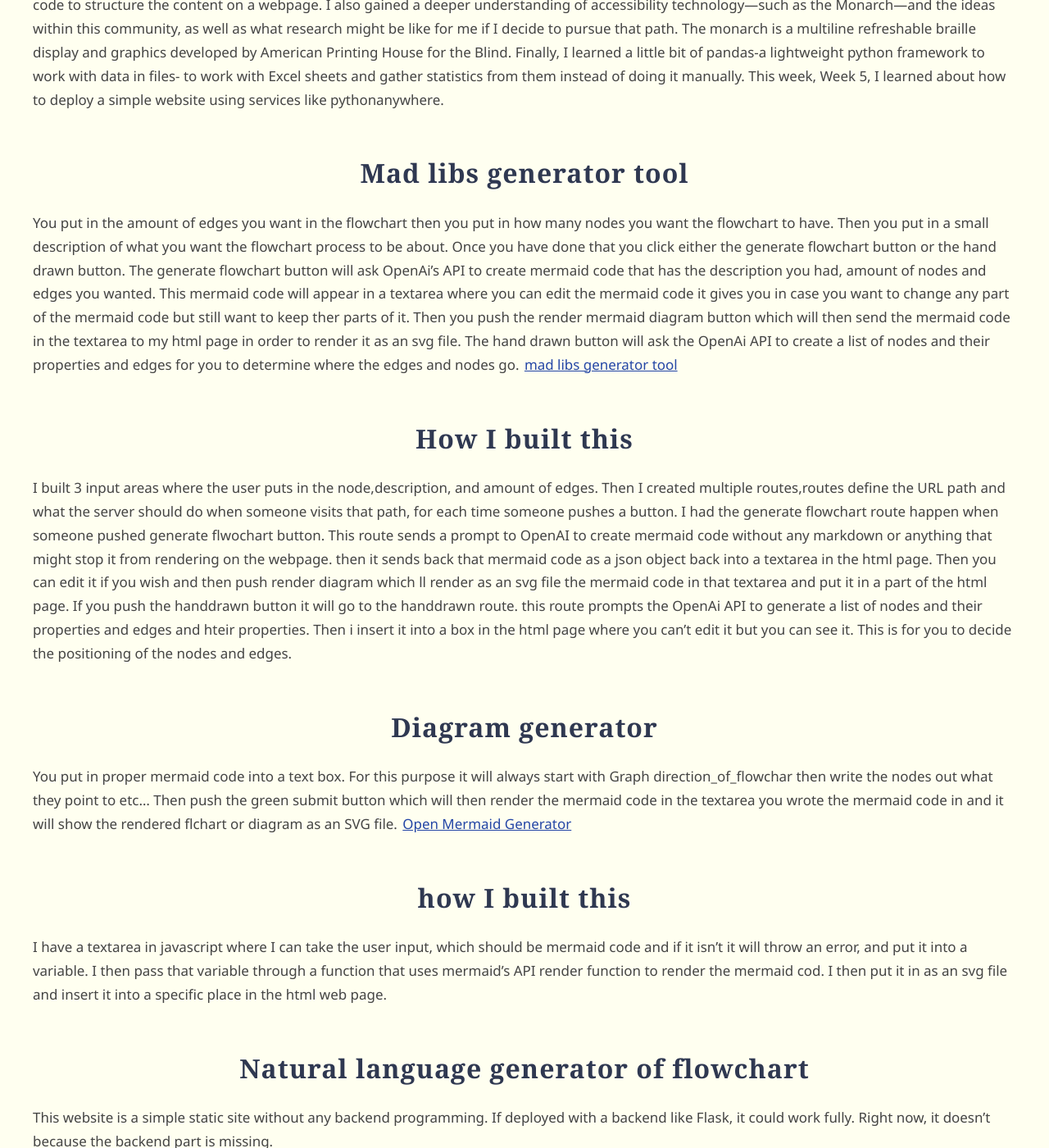
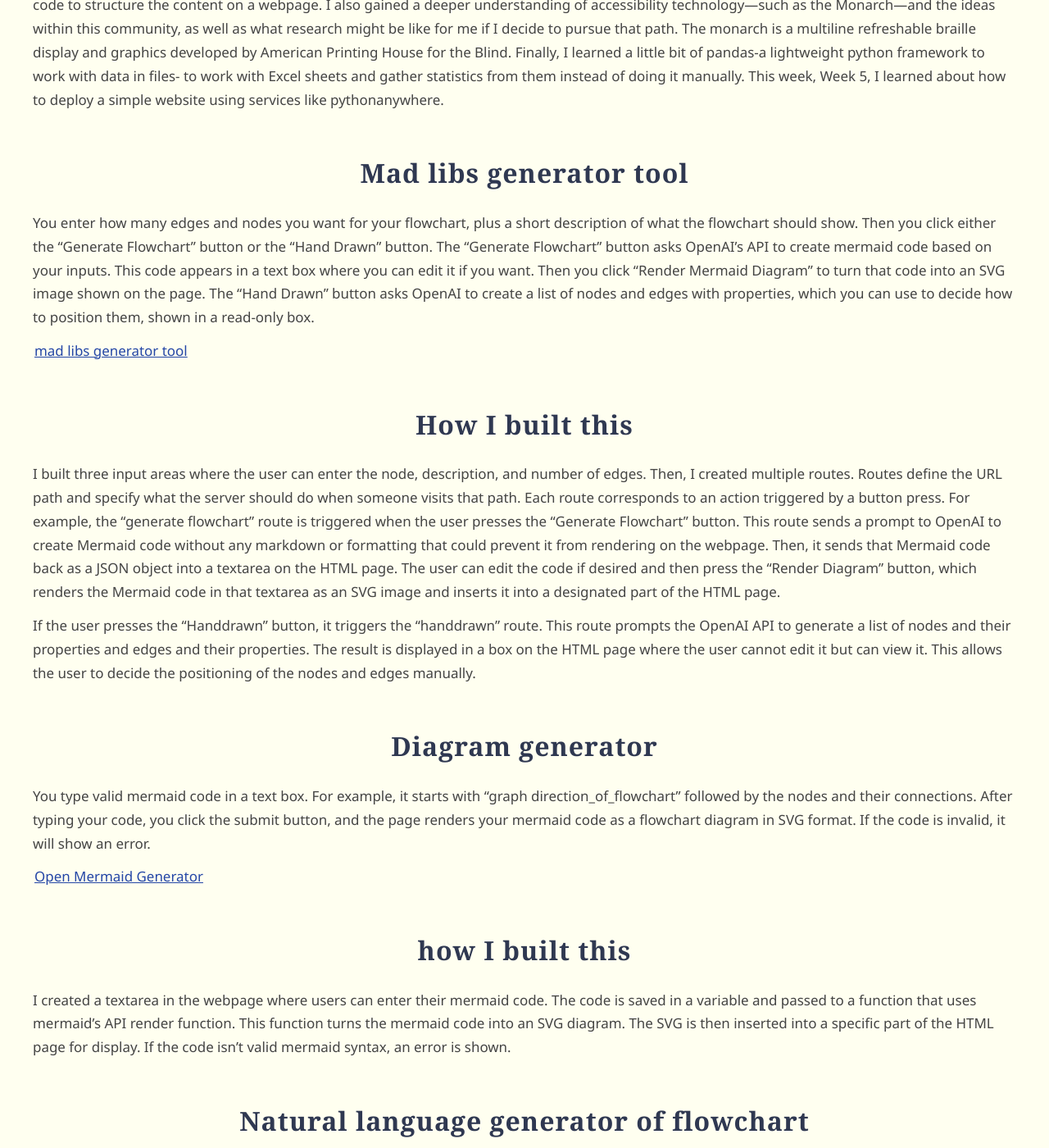
Before and after one commit to haleysus018/Susanna-Haley-CREATE-internship-blog, a Jekyll site: the page built from index.md, in a window 1280 px wide and 1400 px high, scrolled down 4905 px. Shown: the whole window at 82% size. Built offline with Jekyll 4.4.1, drawn with Linux system fonts in a browser that asks for light colours.

Commit message:
Update index.md

```diff
--- a/index.md
+++ b/index.md
@@ -51,17 +51,23 @@ I had a hard time slowing down and taking my time. I usually like to work quickl
 During this internship, I learned enough Mermaid to create flowcharts. I also started to learn a bit of Flask and set up my computer as the server for my Flask program. Additionally, I learned more about APIs and some basic prompt engineering-a specific way to write a prompt to get the LLM to produce a specific output- to get the LLM to give me the specific output I was looking for so that I could render it in the HTML file. HTML is markup code to structure the content on a webpage. I also gained a deeper understanding of accessibility technology—such as the Monarch—and the ideas within this community, as well as what research might be like for me if I decide to pursue that path. The monarch is a multiline refreshable braille display  and graphics developed by American Printing House for the Blind. Finally, I learned a little bit of pandas-a lightweight python framework to work with data in files- to work with Excel sheets and gather statistics from them instead of doing it manually. This week, Week 5, I learned about how to deploy a simple website using services like pythonanywhere.
 
 ## Mad libs generator tool
-You put in the amount of edges you want in the flowchart then you put in how many nodes you want the flowchart to have. Then you put in a small description of what you want the flowchart process to be about. Once you have done that you click either the generate flowchart button or the hand drawn button. The generate flowchart button will ask OpenAi's API to create mermaid code that has the description you had, amount of nodes and edges you wanted. This mermaid code will appear in a textarea where you can edit the mermaid code it gives you in case you want to change any part of the mermaid code but still want to keep ther parts of it. Then you push the render mermaid diagram button which will then send the mermaid code in the textarea to my html page in order to render it as an svg file. The hand drawn button will ask the OpenAi API to create a list of nodes and their properties and edges for you to determine where the edges and nodes go.
+You enter how many edges and nodes you want for your flowchart, plus a short description of what the flowchart should show. Then you click either the "Generate Flowchart" button or the "Hand Drawn" button. The "Generate Flowchart" button asks OpenAI's API to create mermaid code based on your inputs. This code appears in a text box where you can edit it if you want. Then you click "Render Mermaid Diagram" to turn that code into an SVG image shown on the page. The "Hand Drawn" button asks OpenAI to create a list of nodes and edges with properties, which you can use to decide how to position them, shown in a read-only box.
+
 [mad libs generator tool](https://haleysus018.pythonanywhere.com/)
 
 ## How I built this
-I built 3 input areas where the user puts in the node,description, and amount of edges. Then I created multiple routes,routes define the URL path and what the server should do when someone visits that path, for each time someone pushes a button. I had the generate flowchart route happen when someone pushed generate flwochart button. This route sends a prompt to OpenAI to create mermaid code without any markdown or anything that might stop it from rendering on the webpage. then it sends back that mermaid code as a json object back into a textarea in the html page. Then you can edit it if you wish and then push render diagram which ll render as an svg file the mermaid code in that textarea and put it in a part of the html page. If you push the handdrawn button it will go to the handdrawn route. this route prompts the OpenAi API to generate a list of nodes and their properties and edges and hteir properties. Then i insert it into a box in the html page where you can't edit it but you can see it. This is for you to decide the positioning of the nodes and edges.
+I built three input areas where the user can enter the node, description, and number of edges. Then, I created multiple routes. Routes define the URL path and specify what the server should do when someone visits that path. Each route corresponds to an action triggered by a button press. For example, the "generate flowchart" route is triggered when the user presses the "Generate Flowchart" button. This route sends a prompt to OpenAI to create Mermaid code without any markdown or formatting that could prevent it from rendering on the webpage. Then, it sends that Mermaid code back as a JSON object into a textarea on the HTML page. The user can edit the code if desired and then press the "Render Diagram" button, which renders the Mermaid code in that textarea as an SVG image and inserts it into a designated part of the HTML page.
+
+If the user presses the "Handdrawn" button, it triggers the "handdrawn" route. This route prompts the OpenAI API to generate a list of nodes and their properties and edges and their properties. The result is displayed in a box on the HTML page where the user cannot edit it but can view it. This allows the user to decide the positioning of the nodes and edges manually.
+
 ## Diagram generator
-You put in proper mermaid code into a text box. For this purpose it will always start with Graph direction_of_flowchar then write the nodes out what they point to etc... Then push the green submit button which will then render the mermaid code in the textarea you wrote the mermaid code in and it will show the rendered flchart or diagram as an SVG file.
+You type valid mermaid code in a text box. For example, it starts with "graph direction_of_flowchart" followed by the nodes and their connections. After typing your code, you click the submit button, and the page renders your mermaid code as a flowchart diagram in SVG format. If the code is invalid, it will show an error.
+
 <a href="mermaid_generator.html">Open Mermaid Generator</a>
 
 ## how I built this
-I have a textarea in javascript where I can take the user input, which should be mermaid code and if it isn't it will throw an error, and put it into a variable. I then pass that variable through a function that uses mermaid's API render function to render the mermaid cod. I then put it in as an svg file and insert it into a specific place in the html web page.
+I created a textarea in the webpage where users can enter their mermaid code. The code is saved in a variable and passed to a function that uses mermaid's API render function. This function turns the mermaid code into an SVG diagram. The SVG is then inserted into a specific part of the HTML page for display. If the code isn't valid mermaid syntax, an error is shown.
+
 ## Natural language generator of flowchart
 This website is a simple static site without any backend programming. If deployed with a backend like Flask, it could work fully. Right now, it doesn't because the backend part is missing.
 
```
